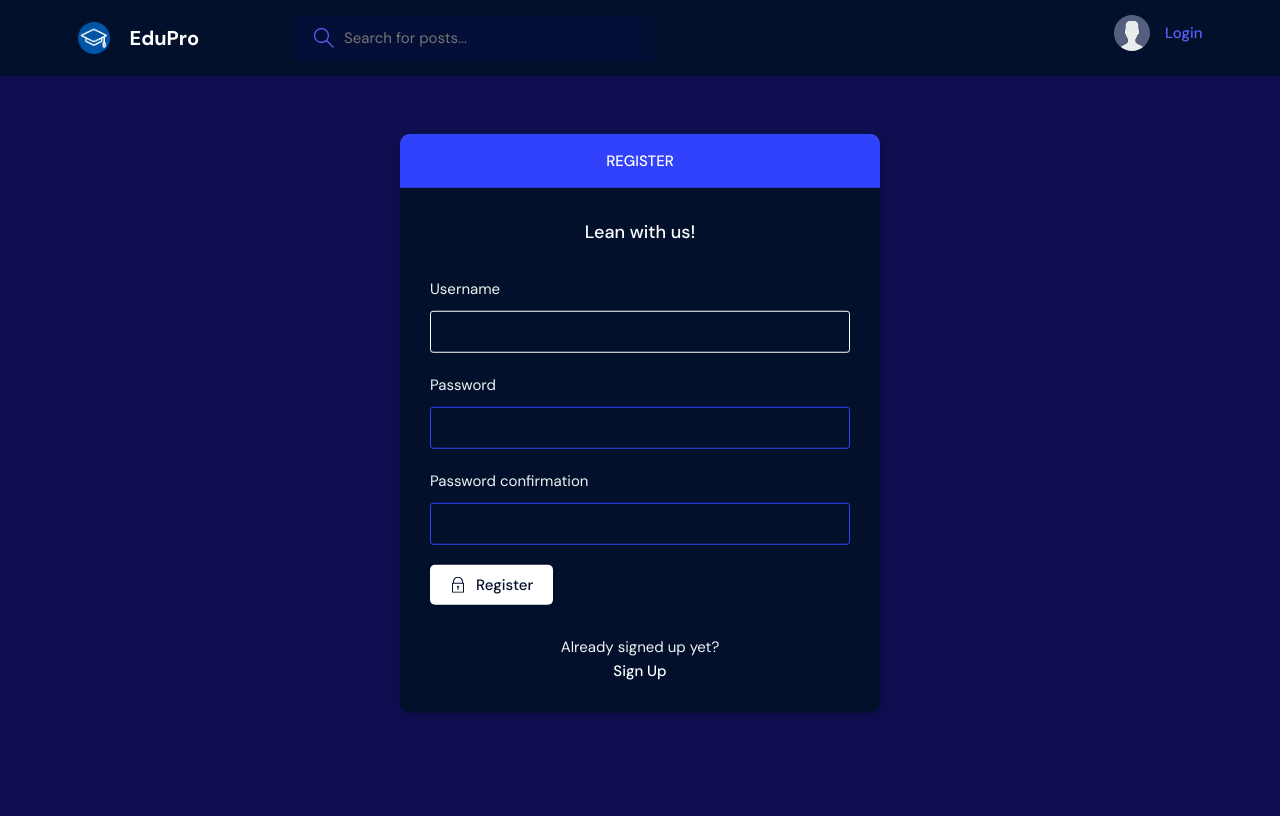
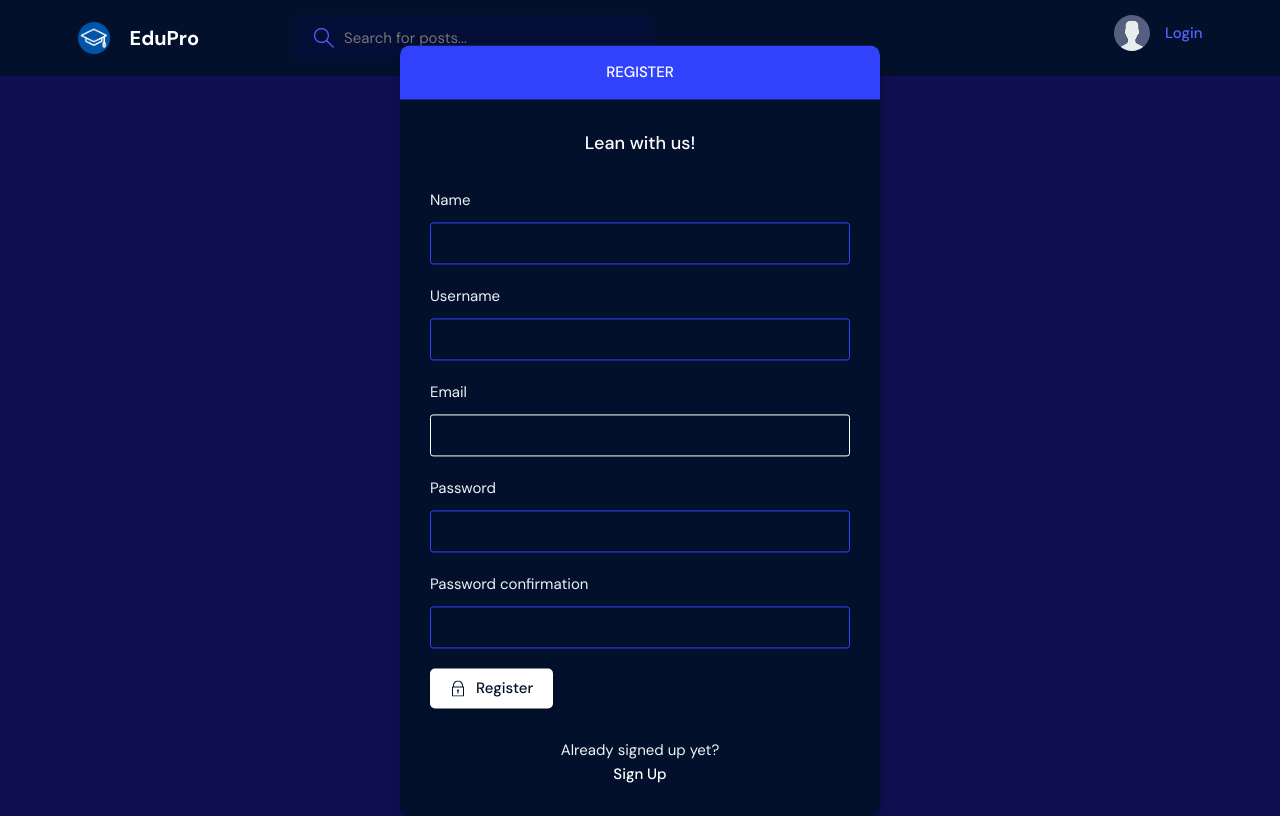
Before and after one commit to UlugbekErkinov/EduPro, a Django app: page /register/ in a window 1280 px wide. Before the commit the page ends 713 px from the top, so only its background shows below. Run offline with Django 4.2, Linux system fonts and the light colour scheme.

Commit message:
User auth completed!

```diff
--- a/base/admin.py
+++ b/base/admin.py
@@ -2,8 +2,9 @@
 
 # Register your models here.
 
-from .models import Room, Topic, Message
+from .models import User, Room, Topic, Message
 
+admin.site.register(User)
 admin.site.register(Room)
 admin.site.register(Topic)
 admin.site.register(Message)
--- a/base/forms.py
+++ b/base/forms.py
@@ -1,7 +1,13 @@
-from dataclasses import field
 from django.forms import ModelForm
-from .models import Room
-from django.contrib.auth.models import User
+from django.contrib.auth.forms import UserCreationForm
+from .models import Room, User
+
+
+class MyUserCreationForm(UserCreationForm):
+    class Meta:
+        model=User
+        fields = ['name', 'username', 'email', 'password1', 'password2']
+
 
 
 class RoomForm(ModelForm):
@@ -14,4 +20,4 @@
 class UserForm(ModelForm):
     class Meta:
         model = User
-        fields =  ['username', 'email']
+        fields =  ['avatar', 'name', 'username', 'email', 'bio']
--- a/base/models.py
+++ b/base/models.py
@@ -1,9 +1,17 @@
-from pydoc import describe
+from email.policy import default
 from django.db import models
-from django.contrib.auth.models import User
+from django.contrib.auth.models import AbstractUser
 
 
 # Create your models here.
+
+class User(AbstractUser):
+    name = models.CharField(max_length=200, null=True)
+    email = models.EmailField(unique=True, null=True)
+    bio = models.TextField(null=True)
+    avatar = models.ImageField(null=True, default="avatar.svg")
+    USERNAME_FIELD = 'email'
+    REQUIRED_FIELDS = []
 
 class Topic(models.Model):
     name = models.CharField(max_length=200)
--- a/base/templates/base/activity_component.html
+++ b/base/templates/base/activity_component.html
@@ -7,7 +7,7 @@
     <div class="activities__boxHeader roomListRoom__header">
         <a href="{% url 'user-profile' message.user.id %}" class="roomListRoom__author">
         <div class="avatar avatar--small">
-            <img src="https://randomuser.me/api/portraits/women/11.jpg" />
+            <img src="{{message.user.avatar.url}}" />
         </div>
             <p>
                 @{{message.user}}
--- a/base/templates/base/feed_component.html
+++ b/base/templates/base/feed_component.html
@@ -3,7 +3,7 @@
     <div class="roomListRoom__header">
         <a href="{% url 'user-profile' room.host.id %}" class="roomListRoom__author">
         <div class="avatar avatar--small">
-            <img src="https://randomuser.me/api/portraits/women/11.jpg" />
+            <img src="{{room.host.avatar.url}}" />
         </div>
         <span>@{{room.host.username}}</span>
         </a>
--- a/base/templates/base/login_register.html
+++ b/base/templates/base/login_register.html
@@ -17,10 +17,10 @@
         <form class="form" action="" method="POST">
           {% csrf_token %}
           <div class="form__group form__group">
-            <label for="room_name">Username</label>
-            <input id="username" name="username" type="text" placeholder="your username..." />
+            <label for="room_name">Email</label>
+            <input id="username" name="email" type="text" placeholder="example: juju@mail.com" />
           </div>
-          <div class=" form__group">
+          <div class="form__group">
             <label for="password">Password</label>
             <input id="password" name="password" type="password"
               placeholder="&bull;&bull;&bull;&bull;&bull;&bull;&bull;&bull;" />
--- a/base/views.py
+++ b/base/views.py
@@ -1,14 +1,12 @@
-from pydoc import describe
 from django.shortcuts import render, redirect
 from django.http import HttpResponse
 from django.contrib import messages
 from django.contrib.auth.decorators import login_required
 from django.db.models import Q
-from django.contrib.auth.models import User
 from django.contrib.auth import authenticate, login, logout
 from django.contrib.auth.forms import UserCreationForm
-from .models import Room, Topic, Message
-from .forms import RoomForm, UserForm
+from .models import Room, Topic, Message, User
+from .forms import RoomForm, UserForm, MyUserCreationForm
 # Create your views here.
 
 # rooms = [
@@ -25,18 +23,20 @@
         return redirect('home')
 
     if request.method == 'POST':
-        username = request.POST.get('username').lower()
+        email = request.POST.get('email').lower()
         password = request.POST.get('password')
         try:
-            user = User.objects.get(username=username)
+            user = User.objects.get(email=email)
         except:
             messages.error(request, 'User does not exist')
-        user = authenticate(request, username=username, password=password)
+
+        user = authenticate(request, email=email, password=password)
+
         if user is not None:
             login(request, user)
             return redirect('home')
         else:
-            messages.error(request, 'Username does not exist')
+            messages.error(request, 'Email OR password does not exist')
     context = {'page': page}
     return render(request, 'base/login_register.html', context)
 
@@ -47,10 +47,10 @@
 
 
 def registerPage(request):
-    form = UserCreationForm()
+    form = MyUserCreationForm()
 
     if request.method == 'POST':
-        form = UserCreationForm(request.POST)
+        form = MyUserCreationForm(request.POST)
         if form.is_valid():
             user = form.save(commit=False)
             user.username = user.username.lower()
@@ -186,7 +186,7 @@
     form = UserForm(instance=user)
 
     if request.method == 'POST':
-        form = UserForm(request.POST, instance=user)
+        form = UserForm(request.POST, request.FILES, instance=user)
         if form.is_valid():
             form.save()
             return redirect('user-profile', pk=user.id)
--- a/edupro/settings.py
+++ b/edupro/settings.py
@@ -41,8 +41,10 @@
     'base.apps.BaseConfig',
 
     'rest_framework',
-    'corsheaders',
+    "corsheaders",
 ]
+
+AUTH_USER_MODEL = 'base.User'
 
 MIDDLEWARE = [
     'django.middleware.security.SecurityMiddleware',
@@ -124,11 +126,13 @@
 # https://docs.djangoproject.com/en/4.0/howto/static-files/
 
 STATIC_URL = '/static/'
+MEDIA_URL = '/images/'
 
 STATICFILES_DIRS = [
     BASE_DIR / 'static'
 ]
 
+MEDIA_ROOT = BASE_DIR / 'static/images'
 # STATIC_ROOT =
 
 # Default primary key field type
--- a/edupro/urls.py
+++ b/edupro/urls.py
@@ -15,7 +15,8 @@
 """
 from django.contrib import admin
 from django.urls import path, include
-
+from django.conf import settings
+from django.conf.urls.static import static
 
 
 urlpatterns = [
@@ -23,3 +24,4 @@
     path('', include('base.urls')),
     path('api/', include('base.api.urls'))
 ]
+urlpatterns += static(settings.MEDIA_URL, document_root=settings.MEDIA_ROOT)
--- a/templates/navbar.html
+++ b/templates/navbar.html
@@ -24,7 +24,7 @@
         <div class="header__user">
         <a href="{% url 'update-user' %}">
             <div class="avatar avatar--medium active">
-            <img src="https://randomuser.me/api/portraits/men/37.jpg" />
+            <img src="{{request.user.avatar.url}}" />
             </div>
             <p>{{request.user.username}}<span>@{{request.user.username}}</span></p>
         </a>
```
Also changed, not shown: base/migrations/0001_initial.py, base/migrations/0002_topic_room_host_message_room_topic.py (deleted), base/migrations/0002_user_bio_user_name_alter_user_email.py (added), base/migrations/0003_alter_room_options_room_participants.py (deleted), base/migrations/0003_user_avatar.py (added), db.sqlite3, static/images/20191128_132025.jpg (added), static/images/BigData_Technologies.PNG (added), static/images/logo_k5o4uzE.jpg (added), static/images/photo_2022-01-14_18-56-34.jpg (added).
